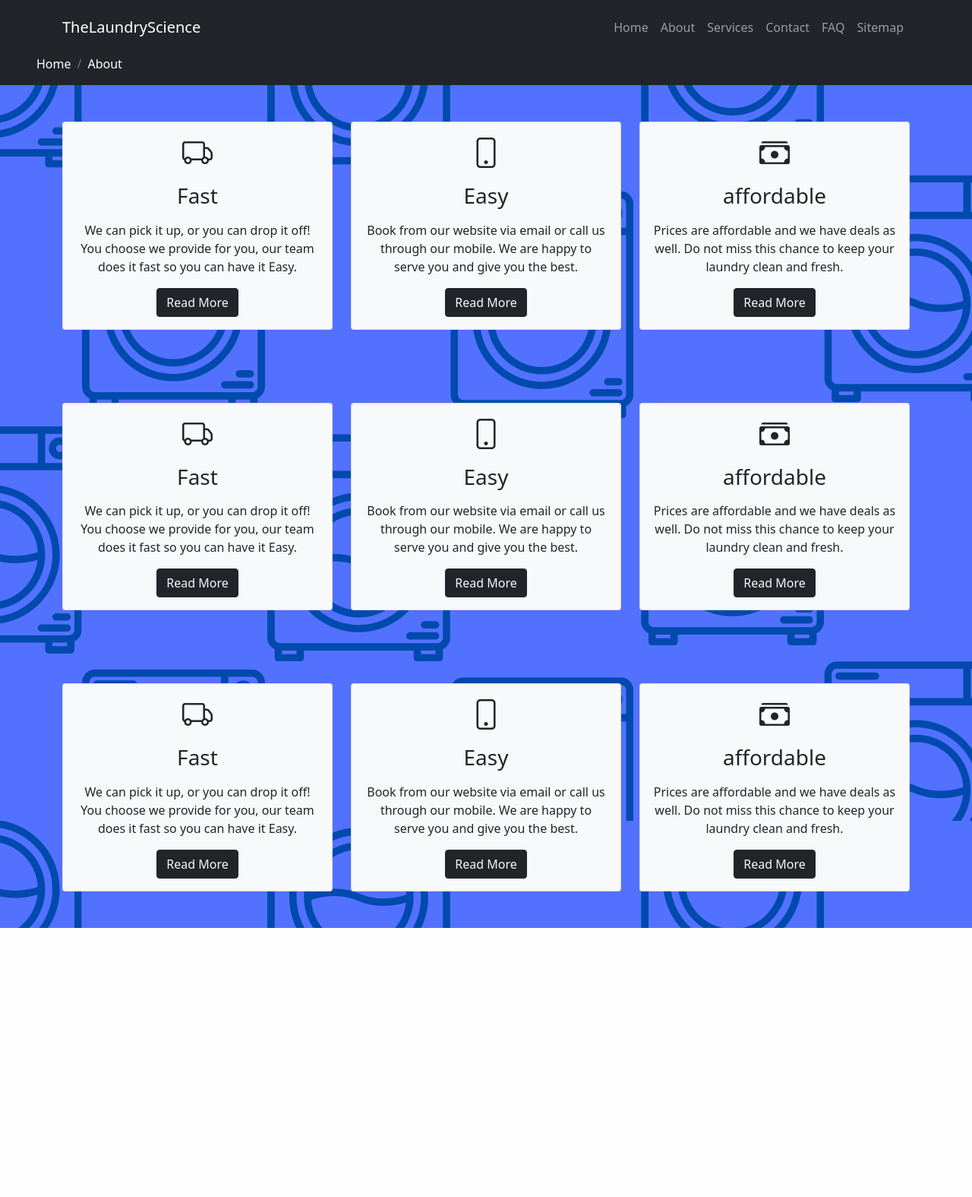
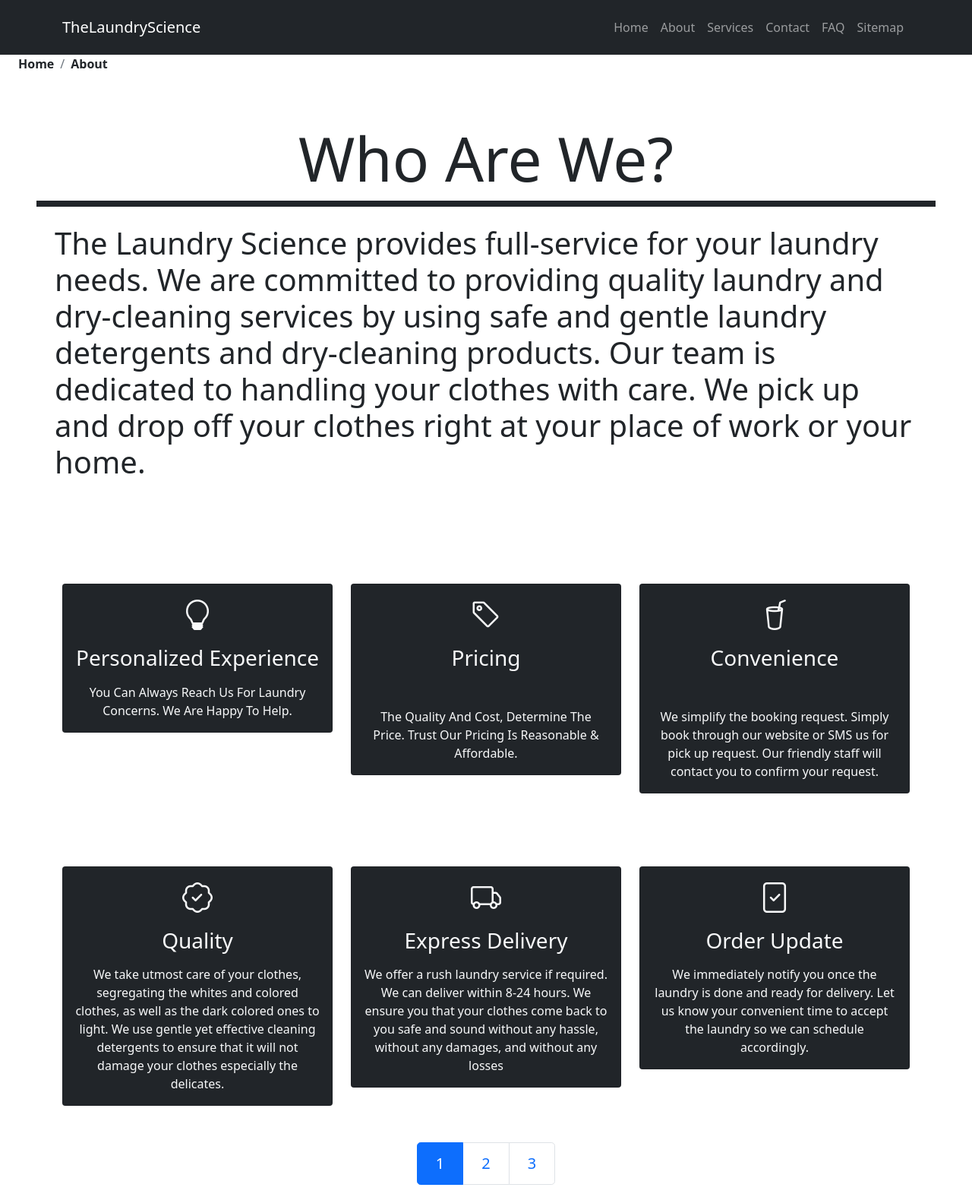
Before and after one commit to Dous13/TheLaundryScience, a PHP site: page /about.html in a window 1280 px wide. Shown: the whole page at 76% size. Before the commit the page ends 1221 px from the top, so only its background shows below. Run offline with PHP 8.4, Linux system fonts and the light colour scheme; some libraries are stand-ins or nearby versions.

Commit message:
about page changed

```diff
--- a/about.html
+++ b/about.html
@@ -12,7 +12,7 @@
     <link href="style.css" rel="stylesheet">
 </head>
 <body class="main">
-    <nav class="navbar navbar-expand-lg bg-dark navbar-dark py-3 sticky-lg-top sticky-md-lg-top">
+    <nav class="navbar navbar-expand-lg bg-dark navbar-dark py-3 sticky-top">
         <div class="container">
             <a href="index.html" class="navbar-brand">TheLaundryScience</a>
             <button class="navbar-toggler" type="button" data-bs-toggle="collapse" data-bs-target="#navmenu">
@@ -21,21 +21,20 @@
             <div class="collapse navbar-collapse" id="navmenu">
                 <ul class="navbar-nav ms-auto">
                     <li class="nav-item"><a href="index.html" class="nav-link">Home</a></li>
-                    <li class="nav-item"><a href="#About" class="nav-link">About</a></li>
+                    <li class="nav-item"><a href="about.html" class="nav-link">About</a></li>
                     <li class="nav-item"><a href="#Services" class="nav-link">Services</a></li>
                     <li class="nav-item"><a href="#Contact" class="nav-link">Contact</a></li>
                     <li class="nav-item"><a href="#FAQ" class="nav-link">FAQ</a></li>
                     <li class="nav-item"><a href="#Sitemap" class="nav-link">Sitemap</a></li>
                 </ul>
             </div>
-
         </div>
     </nav>
 
-    <div class="section bg-dark px-lg-5">
+    <span class="section d-none d-lg-block mx-4">
         <div class="row">
             <div class="col">
-                <nav aria-label="breadcrumb">
+                <nav aria-label="breadcrumb d-md-block">
                     <ol class="breadcrumb">
                       <li class="breadcrumb-item"><a href="index.html" class="bread">Home</a></li>
                       <li class="breadcrumb-item active" aria-current="page"><a href="#" class="bread">About</a></li>
@@ -43,59 +42,65 @@
                 </nav>
             </div>
         </div>
-    </div>
+    </span>
+
+    <section class="p-5">
+            <h2 class="text-center display-1">
+                Who Are We?
+            </h2>
+            <div class="divider py-1 bg-dark"></div>
+            <p class=" display-6 p-4">
+                The Laundry Science provides full-service for your laundry needs. We are committed to providing quality laundry and dry-cleaning services by using safe and gentle laundry detergents and dry-cleaning products. Our team is dedicated to handling your clothes with care. We pick up and drop off your clothes right at your place of work or your home.
+            </p>
+    </section>
 
     <section class="p-5">
         <div class="container">
             <div class="row text-center g-4">
                 <div class="col-md">
-                    <div class="card bg-light text-dark">
+                    <div class="card bg-dark text-light">
                         <div class="card-body text-center">
                             <div class="h1 mb-3">
-                                <i class="bi bi-truck"></i>
+                                <i class="bi bi-lightbulb"></i>
                             </div>
                             <h3 class="card-title mb-3">
-                                Fast
+                                Personalized Experience
                             </h3>
                             <p class="card-text">
-                                We can pick it up, or you can drop it off!
-                                You choose we provide for you, our team does it fast so you can have it Easy.
+                                You Can Always Reach Us For Laundry Concerns.
+                                We Are Happy To Help.
                             </p>
-                            <a href="#" class="btn btn-dark text-light">Read More</a>
                         </div>
                     </div>
                 </div>
                 <div class="col-md">
-                    <div class="card bg-light text-dark">
+                    <div class="card bg-dark text-light">
                         <div class="card-body text-center">
                             <div class="h1 mb-3">
-                                <i class="bi bi-phone"></i>
+                                <i class="bi bi-tag"></i>
                             </div>
-                            <h3 class="card-title mb-3">
-                                Easy
+                            <h3 class="card-title mb-5">
+                                Pricing
                             </h3>
                             <p class="card-text">
-                                Book from our website via email or call us through our mobile.
-                                We are happy to serve you and give you the best.
+                                The Quality And Cost, Determine The Price.
+                                Trust Our Pricing Is Reasonable & Affordable.
                             </p>
-                            <a href="#" class="btn btn-dark text-light">Read More</a>
                         </div>
                     </div>
                 </div>
                 <div class="col-md">
-                    <div class="card bg-light text-dark">
+                    <div class="card bg-dark text-light">
                         <div class="card-body text-center">
                             <div class="h1 mb-3">
-                                <i class="bi bi-cash-stack"></i>
+                                <i class="bi bi-cup-straw"></i>
                             </div>
-                            <h3 class="card-title mb-3">
-                                affordable
+                            <h3 class="card-title mb-5">
+                                Convenience
                             </h3>
                             <p class="card-text">
-                                Prices are affordable and we have deals as well.
-                                Do not miss this chance to keep your laundry clean and fresh.
+                                We simplify the booking request. Simply book through our website or SMS us for pick up request. Our friendly staff will contact you to confirm your request.
                             </p>
-                            <a href="#" class="btn btn-dark text-light">Read More</a>
                         </div>
                     </div>
                 </div>
@@ -107,53 +112,49 @@
         <div class="container">
             <div class="row text-center g-4">
                 <div class="col-md">
-                    <div class="card bg-light text-dark">
+                    <div class="card bg-dark text-light">
+                        <div class="card-body text-center">
+                            <div class="h1 mb-3">
+                                <i class="bi bi-patch-check"></i>
+                            </div>
+                            <h3 class="card-title mb-3">
+                                Quality
+                            </h3>
+                            <p class="card-text">
+                                We take utmost care of your clothes, segregating the whites and colored clothes, as well as the dark colored ones to light. We use gentle yet effective cleaning detergents to ensure that it will not damage your clothes especially the delicates.
+                            </p>
+                        </div>
+                    </div>
+                </div>
+                <div class="col-md">
+                    <div class="card bg-dark text-light">
                         <div class="card-body text-center">
                             <div class="h1 mb-3">
                                 <i class="bi bi-truck"></i>
                             </div>
                             <h3 class="card-title mb-3">
-                                Fast
+                                Express Delivery
                             </h3>
                             <p class="card-text">
-                                We can pick it up, or you can drop it off!
-                                You choose we provide for you, our team does it fast so you can have it Easy.
+                                We offer a rush laundry service if required. We can deliver within 8-24 hours.
+                                We ensure you that your clothes come back to you safe and sound without any hassle,
+                                without any damages, and without any losses
                             </p>
-                            <a href="#" class="btn btn-dark text-light">Read More</a>
                         </div>
                     </div>
                 </div>
                 <div class="col-md">
-                    <div class="card bg-light text-dark">
+                    <div class="card bg-dark text-light">
                         <div class="card-body text-center">
                             <div class="h1 mb-3">
-                                <i class="bi bi-phone"></i>
+                                <i class="bi bi-file-check"></i>
                             </div>
                             <h3 class="card-title mb-3">
-                                Easy
+                                Order Update
                             </h3>
                             <p class="card-text">
-                                Book from our website via email or call us through our mobile.
-                                We are happy to serve you and give you the best.
+                                We immediately notify you once the laundry is done and ready for delivery. Let us know your convenient time to accept the laundry so we can schedule accordingly.
                             </p>
-                            <a href="#" class="btn btn-dark text-light">Read More</a>
-                        </div>
-                    </div>
-                </div>
-                <div class="col-md">
-                    <div class="card bg-light text-dark">
-                        <div class="card-body text-center">
-                            <div class="h1 mb-3">
-                                <i class="bi bi-cash-stack"></i>
-                            </div>
-                            <h3 class="card-title mb-3">
-                                affordable
-                            </h3>
-                            <p class="card-text">
-                                Prices are affordable and we have deals as well.
-                                Do not miss this chance to keep your laundry clean and fresh.
-                            </p>
-                            <a href="#" class="btn btn-dark text-light">Read More</a>
                         </div>
                     </div>
                 </div>
@@ -161,63 +162,21 @@
         </div>
     </section>
 
-    <section class="p-5">
+
+    <footer class="text-dark position-relative">
         <div class="container">
-            <div class="row text-center g-4">
-                <div class="col-md">
-                    <div class="card bg-light text-dark">
-                        <div class="card-body text-center">
-                            <div class="h1 mb-3">
-                                <i class="bi bi-truck"></i>
-                            </div>
-                            <h3 class="card-title mb-3">
-                                Fast
-                            </h3>
-                            <p class="card-text">
-                                We can pick it up, or you can drop it off!
-                                You choose we provide for you, our team does it fast so you can have it Easy.
-                            </p>
-                            <a href="#" class="btn btn-dark text-light">Read More</a>
-                        </div>
-                    </div>
-                </div>
-                <div class="col-md">
-                    <div class="card bg-light text-dark">
-                        <div class="card-body text-center">
-                            <div class="h1 mb-3">
-                                <i class="bi bi-phone"></i>
-                            </div>
-                            <h3 class="card-title mb-3">
-                                Easy
-                            </h3>
-                            <p class="card-text">
-                                Book from our website via email or call us through our mobile.
-                                We are happy to serve you and give you the best.
-                            </p>
-                            <a href="#" class="btn btn-dark text-light">Read More</a>
-                        </div>
-                    </div>
-                </div>
-                <div class="col-md">
-                    <div class="card bg-light text-dark">
-                        <div class="card-body text-center">
-                            <div class="h1 mb-3">
-                                <i class="bi bi-cash-stack"></i>
-                            </div>
-                            <h3 class="card-title mb-3">
-                                affordable
-                            </h3>
-                            <p class="card-text">
-                                Prices are affordable and we have deals as well.
-                                Do not miss this chance to keep your laundry clean and fresh.
-                            </p>
-                            <a href="#" class="btn btn-dark text-light">Read More</a>
-                        </div>
-                    </div>
-                </div>
-            </div>
+            <nav aria-label="...">
+                <ul class="pagination pagination-lg justify-content-center">
+                  <li class="page-item active" aria-current="page">
+                    <span class="page-link">1</span>
+                  </li>
+                  <li class="page-item"><a class="page-link" href="#">2</a></li>
+                  <li class="page-item"><a class="page-link" href="#">3</a></li>
+                </ul>
+              </nav>
         </div>
-    </section>
+    </footer>
 
+    <script src="https://cdn.jsdelivr.net/npm/bootstrap@5.0.2/dist/js/bootstrap.bundle.min.js" integrity="sha384-MrcW6ZMFYlzcLA8Nl+NtUVF0sA7MsXsP1UyJoMp4YLEuNSfAP+JcXn/tWtIaxVXM" crossorigin="anonymous"></script>
 </body>
 </html>
--- a/index.html
+++ b/index.html
@@ -12,7 +12,7 @@
     <link href="style.css" rel="stylesheet">
 </head>
 <body>
-    <nav class="navbar navbar-expand-lg bg-dark navbar-dark py-3 sticky-lg-top sticky-md-lg-top">
+    <nav class="navbar navbar-expand-lg bg-dark navbar-dark py-3 sticky-top">
         <div class="container">
             <a href="#" class="navbar-brand">TheLaundryScience</a>
             <button class="navbar-toggler" type="button" data-bs-toggle="collapse" data-bs-target="#navmenu">
@@ -108,7 +108,7 @@
                                 <i class="bi bi-cash-stack"></i>
                             </div>
                             <h3 class="card-title mb-3">
-                                affordable
+                                Affordable
                             </h3>
                             <p class="card-text">
                                 Prices are affordable and we have deals as well.
--- a/style.css
+++ b/style.css
@@ -12,7 +12,8 @@
 .bread
 {
     text-decoration: none;
-    color: white;
+    color: #212529;
+    font-weight: bold;
 }
 
 .bread:hover
@@ -22,7 +23,7 @@
 
 .main
 {
-    background: url(background1.png);
+    background: url();
 }
 
 .btn:hover{
```
